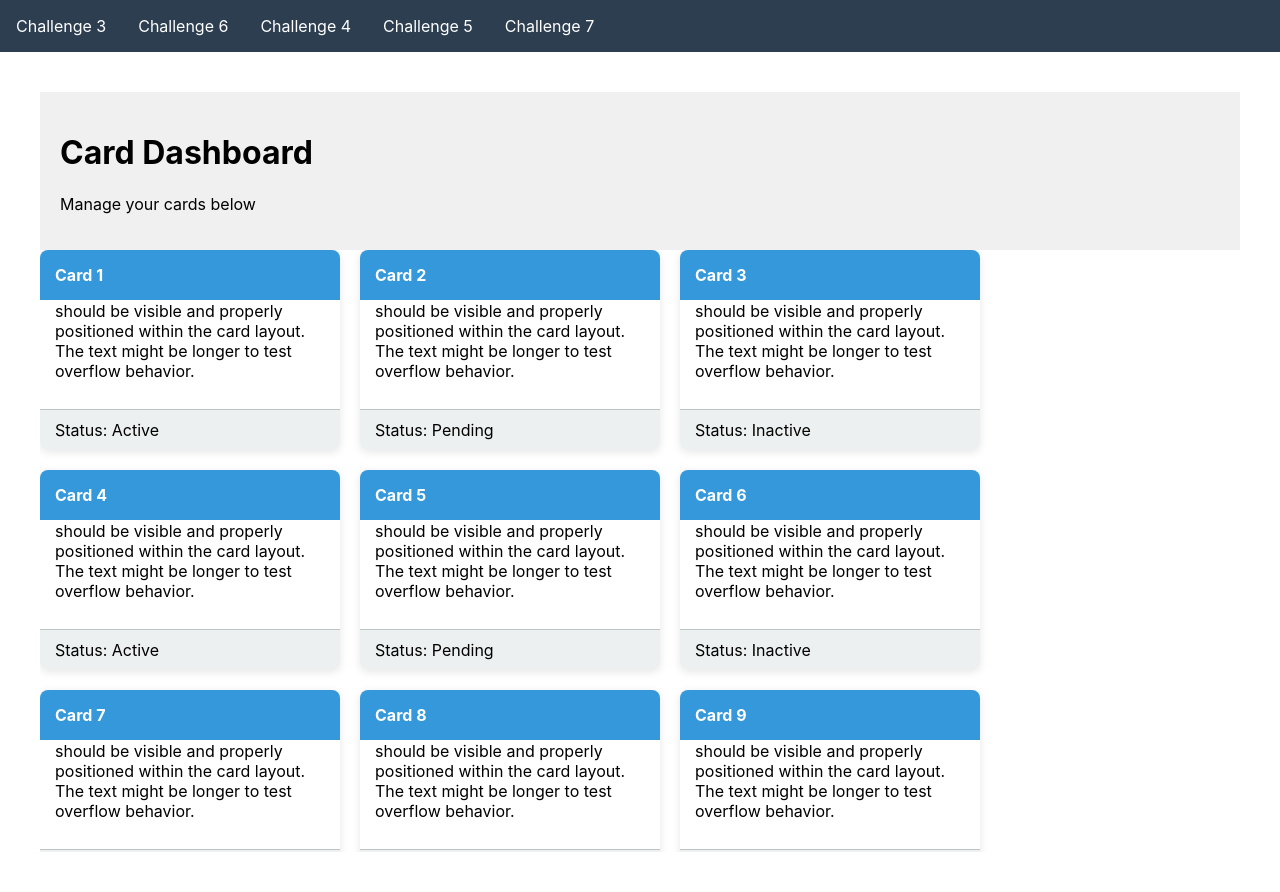
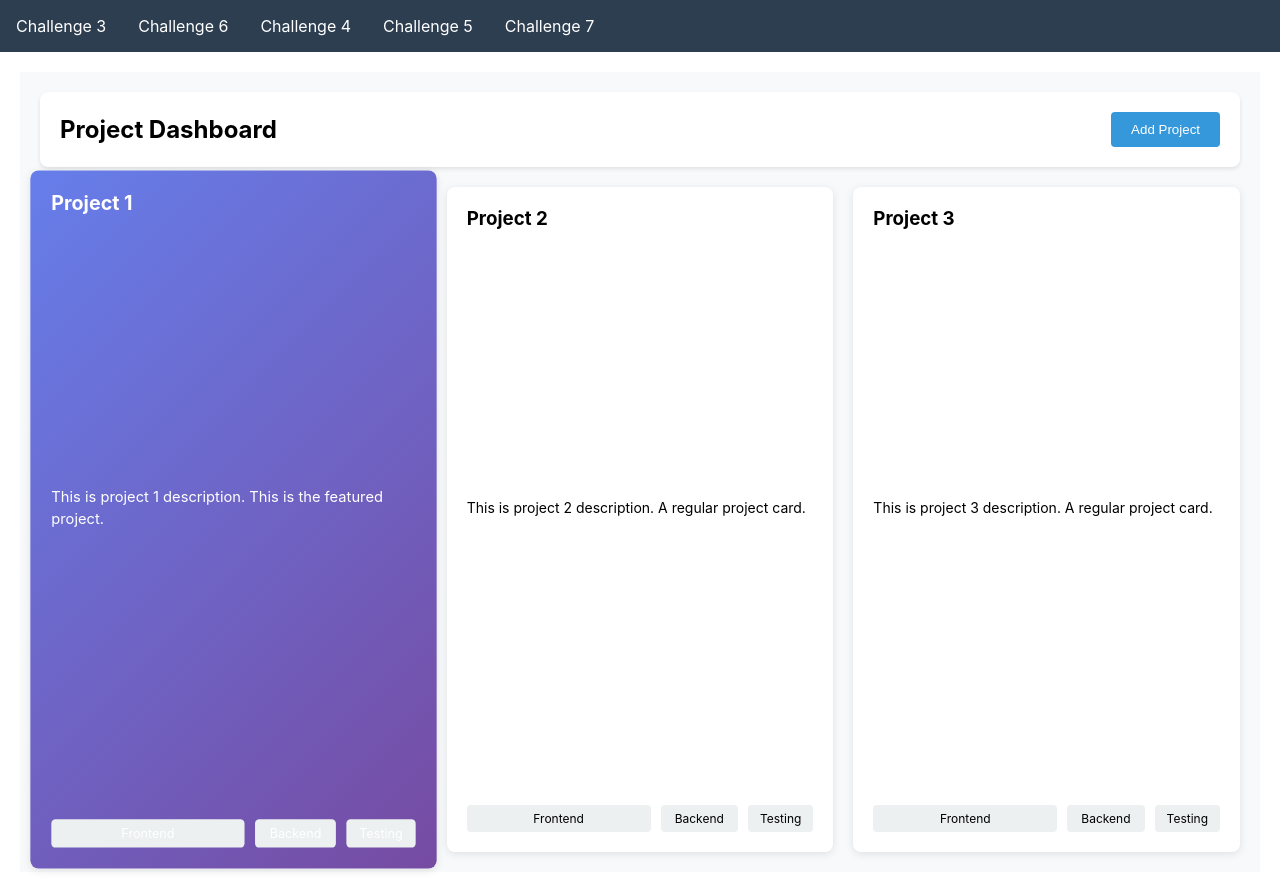
Before and after one commit to parisholley/interview-react, a React (Create React App) app: page /challenges/css in a window 1280 px wide. Built offline with nearby package versions, Linux system fonts and the light colour scheme.

Commit message:
better css challenge

```diff
--- a/src/components/CardLayout.tsx
+++ b/src/components/CardLayout.tsx
@@ -1,21 +1,25 @@
-import React from 'react';
+import React, { useState } from 'react';
 import styled from 'styled-components';
 
+// CHALLENGE: Fix the flex layout and modal stacking issues
 
 const Container = styled.div`
   display: flex;
   flex-direction: column;
   height: 100vh;
   padding: 20px;
-  box-sizing: border-box;
+  background: #f8f9fa;
 `;
 
 const Header = styled.div`
-  background: #f0f0f0;
+  background: white;
   padding: 20px;
-  flex-shrink: 0;
-  position: relative;
-  z-index: 10;
+  border-radius: 8px;
+  margin-bottom: 20px;
+  display: flex;
+  justify-content: space-between;
+  align-items: center;
+  box-shadow: 0 2px 4px rgba(0,0,0,0.1);
 `;
 
 const CardGrid = styled.div`
@@ -23,84 +27,168 @@ const CardGrid = styled.div`
   flex-wrap: wrap;
   gap: 20px;
   flex: 1;
-  overflow-y: auto;
-  position: relative;
 `;
 
 const Card = styled.div`
-  width: 300px;
-  height: 200px;
   background: white;
   border-radius: 8px;
   box-shadow: 0 2px 8px rgba(0, 0, 0, 0.1);
+  position: relative;
   display: flex;
   flex-direction: column;
-  position: relative;
-  overflow: hidden;
-`;
+  min-height: 200px;
+  flex: 1 1 300px;
 
-const CardHeader = styled.div`
-  background: #3498db;
-  color: white;
-  padding: 15px;
-  font-weight: bold;
-  flex-shrink: 0;
-  position: absolute;
-  top: 0;
-  left: 0;
-  right: 0;
-  z-index: 5;
+  &:first-child {
+    background: linear-gradient(135deg, #667eea 0%, #764ba2 100%);
+    color: white;
+    transform: scale(1.05);
+    z-index: 1000;
+  }
 `;
 
 const CardContent = styled.div`
-  padding: 15px;
+  padding: 20px;
   flex: 1;
-  overflow-y: auto;
   display: flex;
   flex-direction: column;
   justify-content: space-between;
 `;
 
-const CardFooter = styled.div`
+const TagContainer = styled.div`
+  display: flex;
+  gap: 10px;
+  margin-top: 15px;
+
+  /* Tags should be equal width but there's a flex issue */
+  & > span {
+    flex: 1;
+    text-align: center;
+  }
+
+  & > span:first-child {
+    flex: 3;
+  }
+
+  & > span:last-child {
+    flex: 0.5;
+  }
+`;
+const Tag = styled.span`
   background: #ecf0f1;
-  padding: 10px 15px;
-  border-top: 1px solid #bdc3c7;
-  flex-shrink: 0;
-  position: sticky;
+  padding: 6px 12px;
+  border-radius: 4px;
+  font-size: 12px;
+  white-space: nowrap;
+  /* No explicit color set - relies on cascade */
+`;
+
+const Modal = styled.div<{ show: boolean }>`
+  position: fixed;
+  top: 50%;
+  left: 50%;
+  transform: translate(-50%, -50%);
+  background: white;
+  padding: 30px;
+  border-radius: 8px;
+  box-shadow: 0 10px 30px rgba(0, 0, 0, 0.3);
+  z-index: ${props => props.show ? '500' : '-1'};
+  opacity: ${props => props.show ? '1' : '0'};
+  min-width: 300px;
+`;
+
+const Backdrop = styled.div<{ show: boolean }>`
+  position: fixed;
+  top: 0;
+  left: 0;
+  right: 0;
   bottom: 0;
+  background: rgba(0, 0, 0, 0.5);
+  z-index: ${props => props.show ? '400' : '-1'};
+  opacity: ${props => props.show ? '1' : '0'};
 `;
 
 const CardLayout: React.FC = () => {
-  const cards = Array.from({ length: 12 }, (_, i) => ({
+  const [showModal, setShowModal] = useState(false);
+
+  const cards = Array.from({ length: 3 }, (_, i) => ({
     id: i + 1,
-    title: `Card ${i + 1}`,
-    content: `This is some content for card ${i + 1}. It should be visible and properly positioned within the card layout. The text might be longer to test overflow behavior.`,
-    status: i % 3 === 0 ? 'Active' : i % 3 === 1 ? 'Pending' : 'Inactive'
+    title: `Project ${i + 1}`,
+    content: `This is project ${i + 1} description. ${i === 0 ? 'This is the featured project.' : 'A regular project card.'}`,
+    tags: ['Frontend', 'Backend', 'Testing']
   }));
 
   return (
     <Container>
       <Header>
-        <h1>Card Dashboard</h1>
-        <p>Manage your cards below</p>
+        <h1 style={{ margin: 0, fontSize: '24px' }}>Project Dashboard</h1>
+        <button
+          onClick={() => setShowModal(true)}
+          style={{
+            background: '#3498db',
+            color: 'white',
+            border: 'none',
+            padding: '10px 20px',
+            borderRadius: '4px',
+            cursor: 'pointer'
+          }}
+        >
+          Add Project
+        </button>
       </Header>
+
       <CardGrid>
         {cards.map(card => (
           <Card key={card.id}>
-            <CardHeader>
-              {card.title}
-            </CardHeader>
             <CardContent>
-              <div>
-                <p>{card.content}</p>
-              </div>
+              <h3 style={{ margin: '0 0 10px 0' }}>{card.title}</h3>
+              <p style={{ margin: '0 0 15px 0', fontSize: '14px', lineHeight: '1.5' }}>
+                {card.content}
+              </p>
+
+              <TagContainer>
+                {card.tags.map(tag => (
+                  <Tag key={tag}>{tag}</Tag>
+                ))}
+              </TagContainer>
             </CardContent>
-            <CardFooter>
-              Status: {card.status}
-            </CardFooter>
           </Card>
         ))}
       </CardGrid>
+
+      <Backdrop show={showModal} onClick={() => setShowModal(false)} />
+      <Modal show={showModal}>
+        <h3 style={{ margin: '0 0 15px 0' }}>Add New Project</h3>
+        <p style={{ margin: '0 0 20px 0' }}>This modal should appear above all cards.</p>
+        <div style={{ display: 'flex', gap: '10px', justifyContent: 'flex-end' }}>
+          <button
+            onClick={() => setShowModal(false)}
+            style={{
+              background: '#95a5a6',
+              color: 'white',
+              border: 'none',
+              padding: '8px 16px',
+              borderRadius: '4px',
+              cursor: 'pointer'
+            }}
+          >
+            Cancel
+          </button>
+          <button
+            onClick={() => setShowModal(false)}
+            style={{
+              background: '#27ae60',
+              color: 'white',
+              border: 'none',
+              padding: '8px 16px',
+              borderRadius: '4px',
+              cursor: 'pointer'
+            }}
+          >
+            Create
+          </button>
+        </div>
+      </Modal>
     </Container>
   );
 };
--- a/src/components/UserProfile.tsx
+++ b/src/components/UserProfile.tsx
@@ -1,5 +1,9 @@
 import React from 'react';
 
+// Challenge: Complex TypeScript compilation errors involving discriminated unions,
+// Pick/Omit utility types, and Extract for union filtering
+
+// Discriminated union types for different user types
 type AdminUser = {
   type: 'admin';
   id: number;
@@ -28,10 +32,23 @@ type GuestUser = {
 
 type User = AdminUser | RegularUser | GuestUser;
 
-type DisplayData = Pick<User, 'name' | 'email' | 'phone'>;
-type UpdateData = Omit<User, 'id' | 'createdAt'>;
+// Fixed: Using Extract to get users with email property (much cleaner!)
+type AuthenticatedUser = Extract<User, { email: string }>;
 
-function processSpecialUser(admin: AdminUser) {
+// Fixed: Common properties that exist on all user types
+type UserDisplayInfo = {
+  name: string;
+  email: string;
+};
+
+// Fixed: Update data type for authenticated users only
+type UserUpdateData = {
+  name: string;
+  email: string;
+};
+
+// Fixed: Function expecting specific user type
+function processAdminUser(admin: Extract<User, { type: 'admin' }>) {
   return {
     ...admin,
     permissionCount: admin.permissions.length,
@@ -39,42 +56,55 @@ function processSpecialUser(admin: AdminUser) {
   };
 }
 
-type AuthenticatedUsers = Extract<User, { type: 'admin' | 'regular' }>;
+// Helper function to check if user is authenticated (has email) - much simpler!
+function isAuthenticatedUser(user: User): user is AuthenticatedUser {
+  return 'email' in user;
+}
 
 interface Props {
   user: User;
-  onUpdate: (data: UpdateData) => void;
-  onProcess: (data: ReturnType<typeof processSpecialUser>) => void;
+  onUpdate: (data: UserUpdateData) => void;
+  onProcess: (data: ReturnType<typeof processAdminUser>) => void;
 }
 
 const UserProfile: React.FC<Props> = ({ user, onUpdate, onProcess }) => {
-  const displayInfo: DisplayData = {
+  // Fixed: Proper type narrowing for display info
+  const displayInfo: UserDisplayInfo = {
     name: user.name,
-    email: user.email,
+    email: isAuthenticatedUser(user) ? user.email : user.tempEmail || 'N/A',
   };
 
   const handleUpdate = () => {
-    const updateData: UpdateData = user;
+    // Fixed: Only allow updates for authenticated users
+    if (isAuthenticatedUser(user)) {
+      const updateData: UserUpdateData = {
+        name: user.name,
+        email: user.email
+      };
       onUpdate(updateData);
+    }
   };
 
-  const handleProcess = () => {
+  const handleAdminProcess = () => {
+    // Fixed: Proper type narrowing for admin processing
     if (user.type === 'admin') {
-      const processed = processSpecialUser(user);
+      const processed = processAdminUser(user); // Now properly typed
       onProcess(processed);
     }
   };
 
+  // Error 7: Type narrowing issues in render
   return (
       <div>
         <h2>{displayInfo.name}</h2>
         <p>{displayInfo.email}</p>
 
+        {/* This should show different UI based on user type */}
         {user.type === 'admin' && (
             <div>
               <p>Permissions: {user.permissions.length}</p>
               <p>Last Login: {user.lastLogin.toISOString()}</p>
-          <button onClick={handleProcess}>Process</button>
+              <button onClick={handleAdminProcess}>Process Admin</button>
             </div>
         )}
 
```
Also changed, not shown: 1 other file (tests, documents, lock files or other folders). Lines whose indentation alone changed are shown as unchanged.
